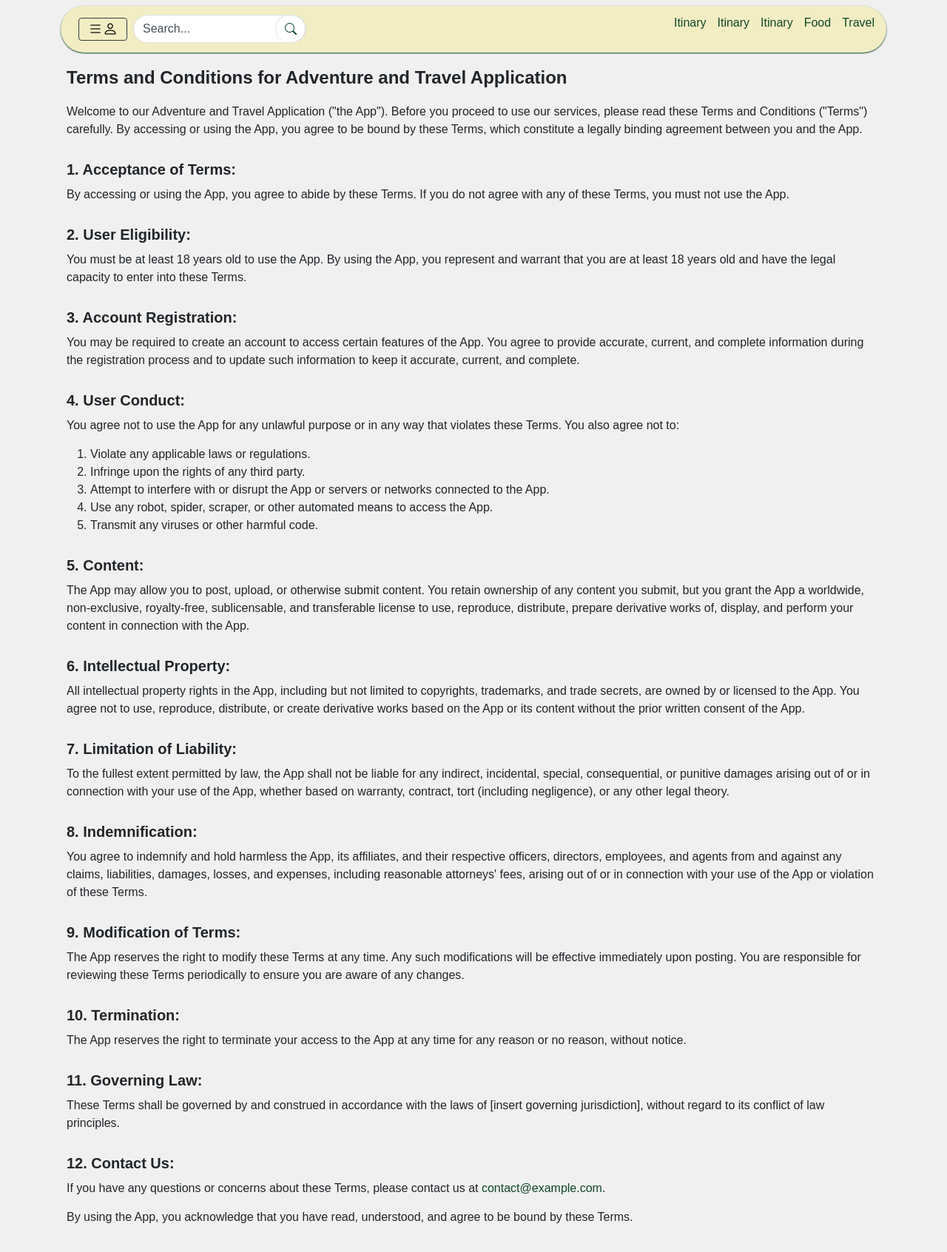
After one commit to dixituwindsor/AdventureMinds, a Django app: page /t/ in a window 1280 px wide. The commit adds this page. Shown: the whole page at 74% size. Run offline with Django 5.2, Linux system fonts and the light colour scheme.

Commit message:
[ADD] added terms and conditions page and improvement in homepage

```diff
--- a/mainapp/static/mainapp/style.css
+++ b/mainapp/static/mainapp/style.css
@@ -107,3 +107,19 @@ nav li a:hover {
 .bg_acc_green:hover {
     box-shadow: 0 4px 6px #10472A;
 }
+
+.back-to-top-btn {
+    position: fixed;
+    color: #ffffff;
+    background: #10472A;
+    bottom: 20px;
+    right: 20px;
+    display: none;
+    z-index: 1000; /* Ensure it appears above other content */
+}
+
+.back-to-top-btn:hover {
+    cursor: pointer;
+    color: #ffffff;
+    background: #10472A;
+}
--- a/mainapp/templates/mainapp/homepage.html
+++ b/mainapp/templates/mainapp/homepage.html
@@ -10,7 +10,24 @@
     <link rel="stylesheet" href="https://cdn.jsdelivr.net/npm/bootstrap@4.3.1/dist/css/bootstrap.min.css" integrity="sha384-ggOyR0iXCbMQv3Xipma34MD+dH/1fQ784/j6cY/iJTQUOhcWr7x9JvoRxT2MZw1T" crossorigin="anonymous">
     <link rel="stylesheet" href="https://cdn.jsdelivr.net/npm/bootstrap-icons@1.11.3/font/bootstrap-icons.min.css">
     <link rel="stylesheet" type="text/css" href="{% static 'mainapp/style.css' %}">
+    <script>
+    // When the user scrolls down 20px from the top of the document, show the button
+    window.onscroll = function() {scrollFunction()};
 
+    function scrollFunction() {
+      if (document.body.scrollTop > 20 || document.documentElement.scrollTop > 20) {
+        document.querySelector('.back-to-top-btn').style.display = "block";
+      } else {
+        document.querySelector('.back-to-top-btn').style.display = "none";
+      }
+    }
+
+    // When the user clicks on the button, scroll to the top of the document
+    function topFunction() {
+      document.body.scrollTop = 0;
+      document.documentElement.scrollTop = 0;
+    }
+</script>
 </head>
 <body>
     <div class="container-lg mt-2" id="navbar_container">
@@ -38,6 +55,9 @@
             </ul>
         </nav>
     </div>
+    <button class="btn btn-success back-to-top-btn" onclick="topFunction()">
+        <i class="bi bi-arrow-up"></i>
+    </button>
     <div class="offcanvas offcanvas-start" tabindex="-1" id="offcanvas_content" aria-labelledby="offcanvasLabel">
           <div class="offcanvas-header">
                 <h5 class="offcanvas-title" id="offcanvasLabel">Hii, Name</h5>
@@ -48,11 +68,12 @@
                     <li><a href="#">SignUp / Trips</a></li>
                     <li><a href="#">Login / Logout</a></li>
                     <li><a href="#">Profile info</a></li>
-                    <li><a href="#">Terms & Conditions</a></li>
+                    <li><a href="{% url 'mainapp:terms_conditions' %}">Terms & Conditions</a></li>
                     <li><a href="#">Help</a></li>
                 </ul>
                 </ul>
           </div>
     </div>
+{% block body_block %}  {% endblock %}
 </body>
 </html>
--- /dev/null
+++ b/mainapp/templates/mainapp/terms_conditions.html
@@ -0,0 +1,76 @@
+
+{% extends 'mainapp/homepage.html' %}
+
+{% block body_block %}
+    <style>
+  h1 {
+    font-size: 24px;
+    font-weight: bold;
+    margin-bottom: 20px;
+  }
+  h2 {
+    font-size: 20px;
+    font-weight: bold;
+    margin-top: 30px;
+    margin-bottom: 10px;
+  }
+  p {
+    font-size: 16px;
+    margin-bottom: 15px;
+  }
+
+</style>
+
+    <div class="container">
+        <h1>Terms and Conditions for Adventure and Travel Application</h1>
+        <p>Welcome to our Adventure and Travel Application ("the App"). Before you proceed to use our services, please read these Terms and Conditions ("Terms") carefully. By accessing or using the App, you agree to be bound by these Terms, which constitute a legally binding agreement between you and the App.</p>
+
+        <h2>1. Acceptance of Terms:</h2>
+        <p>By accessing or using the App, you agree to abide by these Terms. If you do not agree with any of these Terms, you must not use the App.</p>
+
+        <h2>2. User Eligibility:</h2>
+        <p>You must be at least 18 years old to use the App. By using the App, you represent and warrant that you are at least 18 years old and have the legal capacity to enter into these Terms.</p>
+
+        <h2>3. Account Registration:</h2>
+        <p>You may be required to create an account to access certain features of the App. You agree to provide accurate, current, and complete information during the registration process and to update such information to keep it accurate, current, and complete.</p>
+
+        <h2>4. User Conduct:</h2>
+        <p>You agree not to use the App for any unlawful purpose or in any way that violates these Terms. You also agree not to:
+            <ol>
+                <li>Violate any applicable laws or regulations.</li>
+                <li>Infringe upon the rights of any third party.</li>
+                <li>Attempt to interfere with or disrupt the App or servers or networks connected to the App.</li>
+                <li>Use any robot, spider, scraper, or other automated means to access the App.</li>
+                <li>Transmit any viruses or other harmful code.</li>
+            </ol>
+        </p>
+
+        <h2>5. Content:</h2>
+        <p>The App may allow you to post, upload, or otherwise submit content. You retain ownership of any content you submit, but you grant the App a worldwide, non-exclusive, royalty-free, sublicensable, and transferable license to use, reproduce, distribute, prepare derivative works of, display, and perform your content in connection with the App.</p>
+
+        <h2>6. Intellectual Property:</h2>
+        <p>All intellectual property rights in the App, including but not limited to copyrights, trademarks, and trade secrets, are owned by or licensed to the App. You agree not to use, reproduce, distribute, or create derivative works based on the App or its content without the prior written consent of the App.</p>
+
+        <h2>7. Limitation of Liability:</h2>
+        <p>To the fullest extent permitted by law, the App shall not be liable for any indirect, incidental, special, consequential, or punitive damages arising out of or in connection with your use of the App, whether based on warranty, contract, tort (including negligence), or any other legal theory.</p>
+
+        <h2>8. Indemnification:</h2>
+        <p>You agree to indemnify and hold harmless the App, its affiliates, and their respective officers, directors, employees, and agents from and against any claims, liabilities, damages, losses, and expenses, including reasonable attorneys' fees, arising out of or in connection with your use of the App or violation of these Terms.</p>
+
+        <h2>9.  Modification of Terms:</h2>
+        <p>The App reserves the right to modify these Terms at any time. Any such modifications will be effective immediately upon posting. You are responsible for reviewing these Terms periodically to ensure you are aware of any changes.</p>
+
+        <h2>10. Termination:</h2>
+        <p>The App reserves the right to terminate your access to the App at any time for any reason or no reason, without notice.</p>
+
+        <h2>11. Governing Law:</h2>
+        <p>These Terms shall be governed by and construed in accordance with the laws of [insert governing jurisdiction], without regard to its conflict of law principles.</p>
+
+        <h2>12. Contact Us:</h2>
+        <p>If you have any questions or concerns about these Terms, please contact us at <a style="color: #10472A" href="mailto:contact@example.com">contact@example.com</a>.</p>
+
+        <p>By using the App, you acknowledge that you have read, understood, and agree to be bound by these Terms.</p>
+
+    </div>
+
+{% endblock %}
--- a/mainapp/urls.py
+++ b/mainapp/urls.py
@@ -5,4 +5,5 @@ app_name = 'mainapp'
 urlpatterns = [
     path('', views.messenger, name='messenger'),
     path('h/', views.homepage, name='homepage'),
+    path('t/', views.terms_conditions, name='terms_conditions'),
 ]
--- a/mainapp/views.py
+++ b/mainapp/views.py
@@ -14,6 +14,11 @@ def homepage(request):
     context = {}
     return render(request=request, template_name=template, context=context)
 
+def terms_conditions(request):
+    template = "mainapp/terms_conditions.html"
+    context = {}
+    return render(request=request, template_name=template, context=context)
+
 # def messenger(request):
 #     resonse = HttpResponse()
 #     resonse.write("<h1>Hello World</h1>")
```
